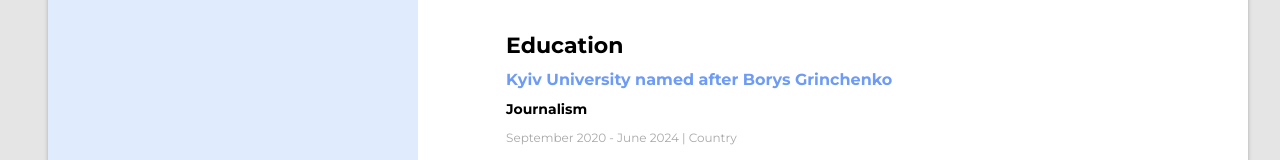
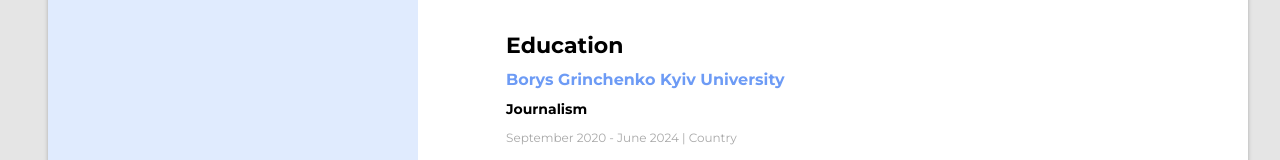
Before and after one commit to zarutskaalina/resume-project, a plain HTML site: page index.html in a window 1280 px wide. Shown: the part 1191-1351 px from the top of the page. Drawn offline with Linux system fonts and the light colour scheme; files that its build step writes are made by us from their sources.

Commit message:
clone repository

```diff
--- a/index.html
+++ b/index.html
@@ -152,9 +152,7 @@
         <!--Educatoin-->
         <div>
           <h3 class="main-content-title">Education</h3>
-          <h4 class="educatoin-place">
-            Kyiv University named after Borys Grinchenko
-          </h4>
+          <h4 class="educatoin-place">Borys Grinchenko Kyiv University</h4>
           <h5 class="educatoin-position">Journalism</h5>
           <p class="educatoin-period">September 2020 - June 2024 | Country</p>
         </div>
```
Also changed, not shown: img/css/styles.css (renamed from styles.css).
